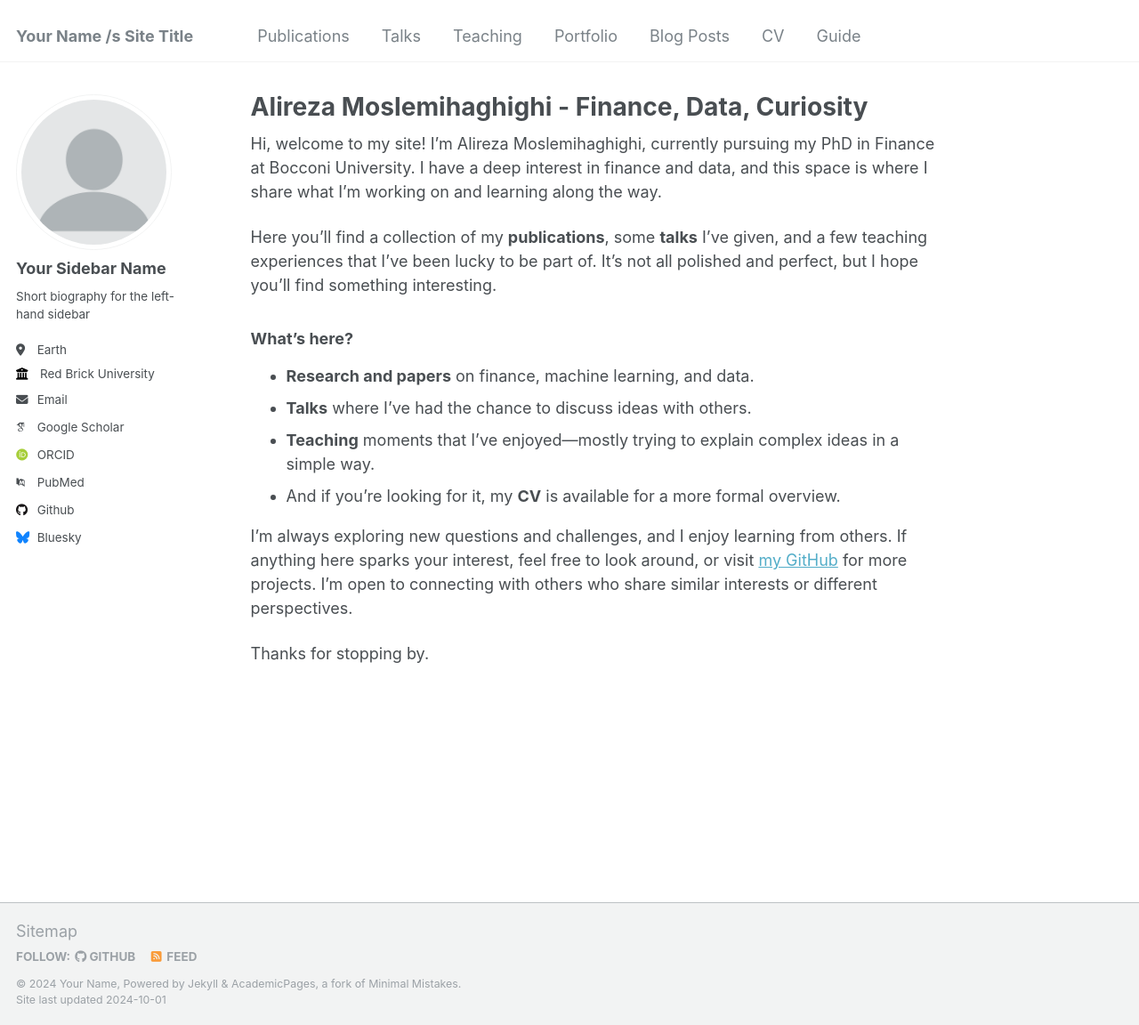
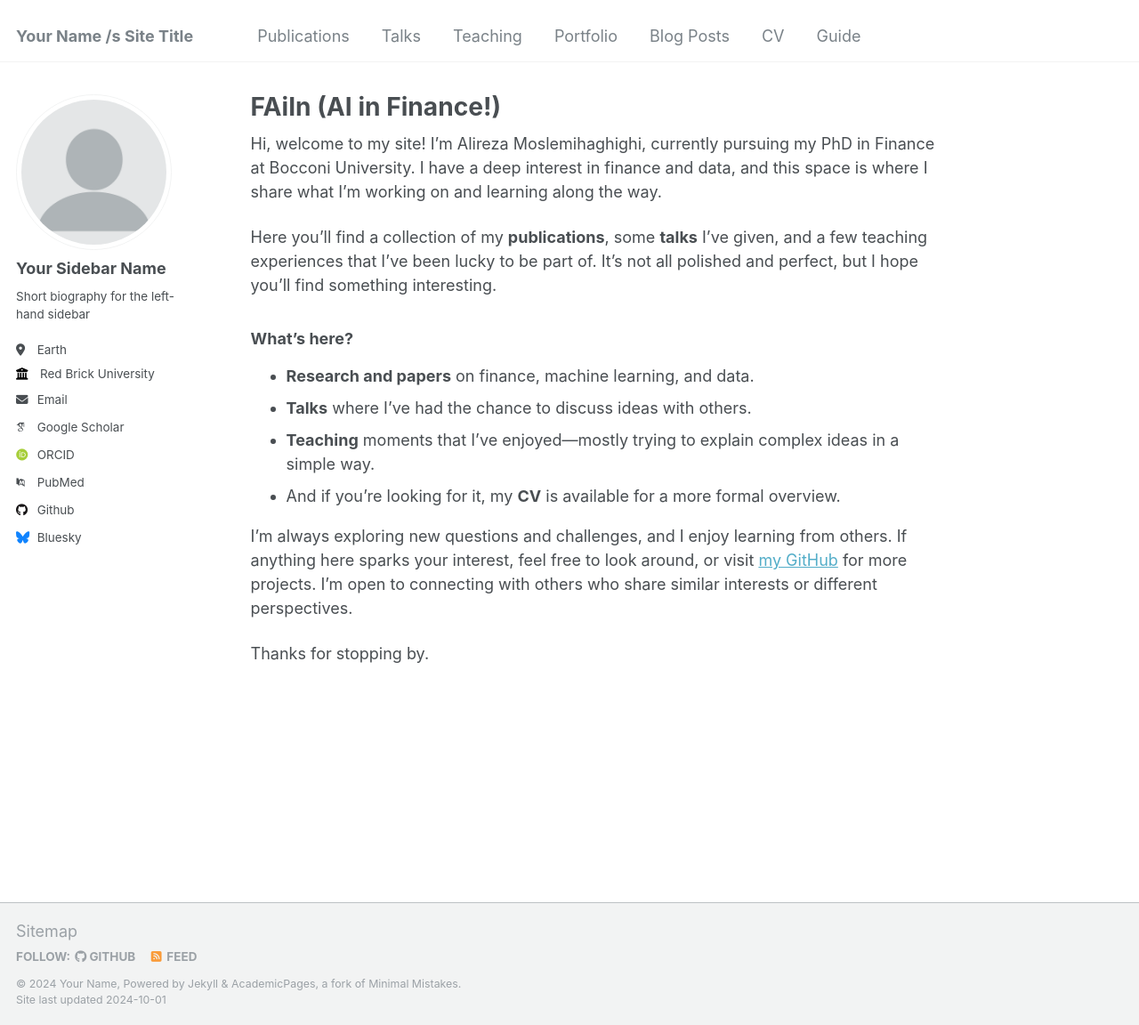
Before and after one commit to AAstroA/AAstroA.github.io, a Jekyll site: the page built from _pages/about.md, in a window 1280 px wide and 1152 px high. Shown: the whole window at 89% size. Built offline with Jekyll 4.4.1, drawn with Linux system fonts in a browser that asks for light colours; some web fonts are replaced.

Commit message:
Update about.md

```diff
--- a/_pages/about.md
+++ b/_pages/about.md
@@ -1,6 +1,6 @@
 ---
 permalink: /
-title: "Alireza Moslemihaghighi - Finance, Data, Curiosity"
+title: "FAiIn (AI in Finance!)"
 author_profile: true
 redirect_from:
   - /about/
```
